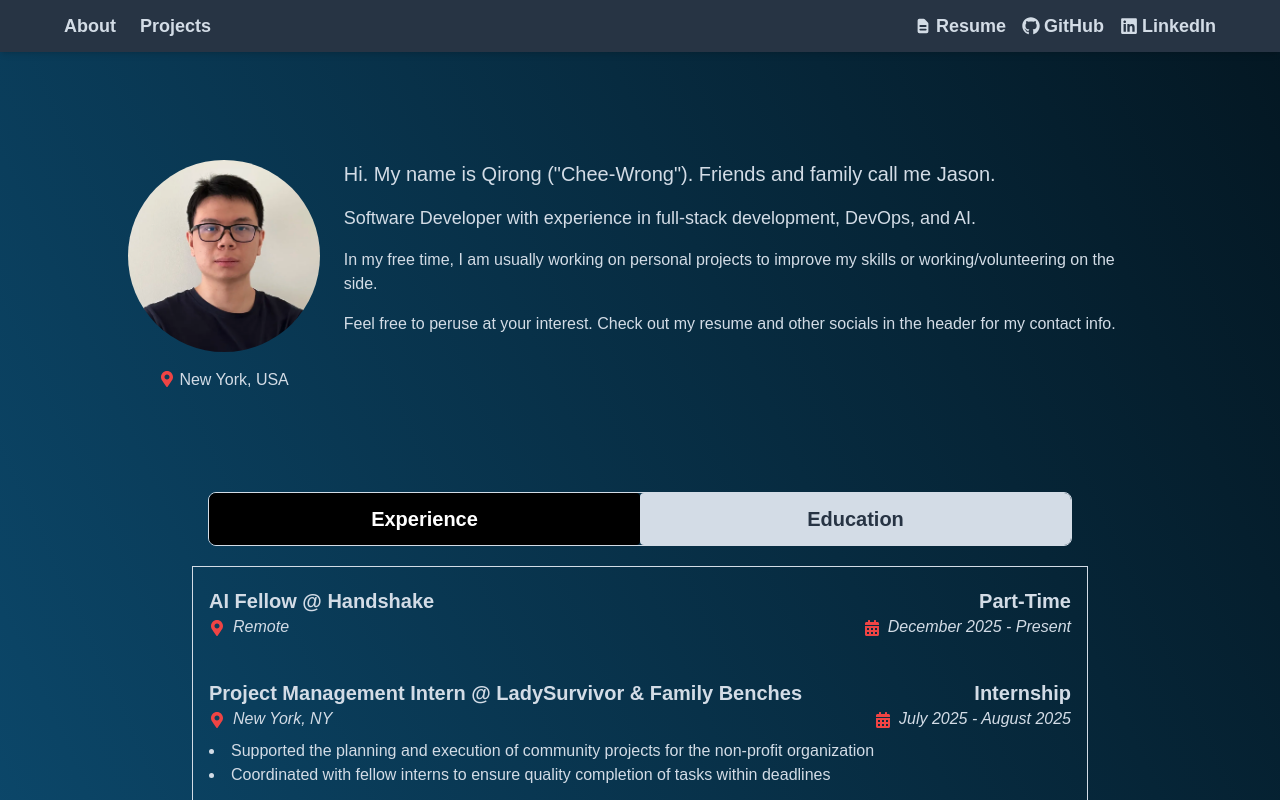
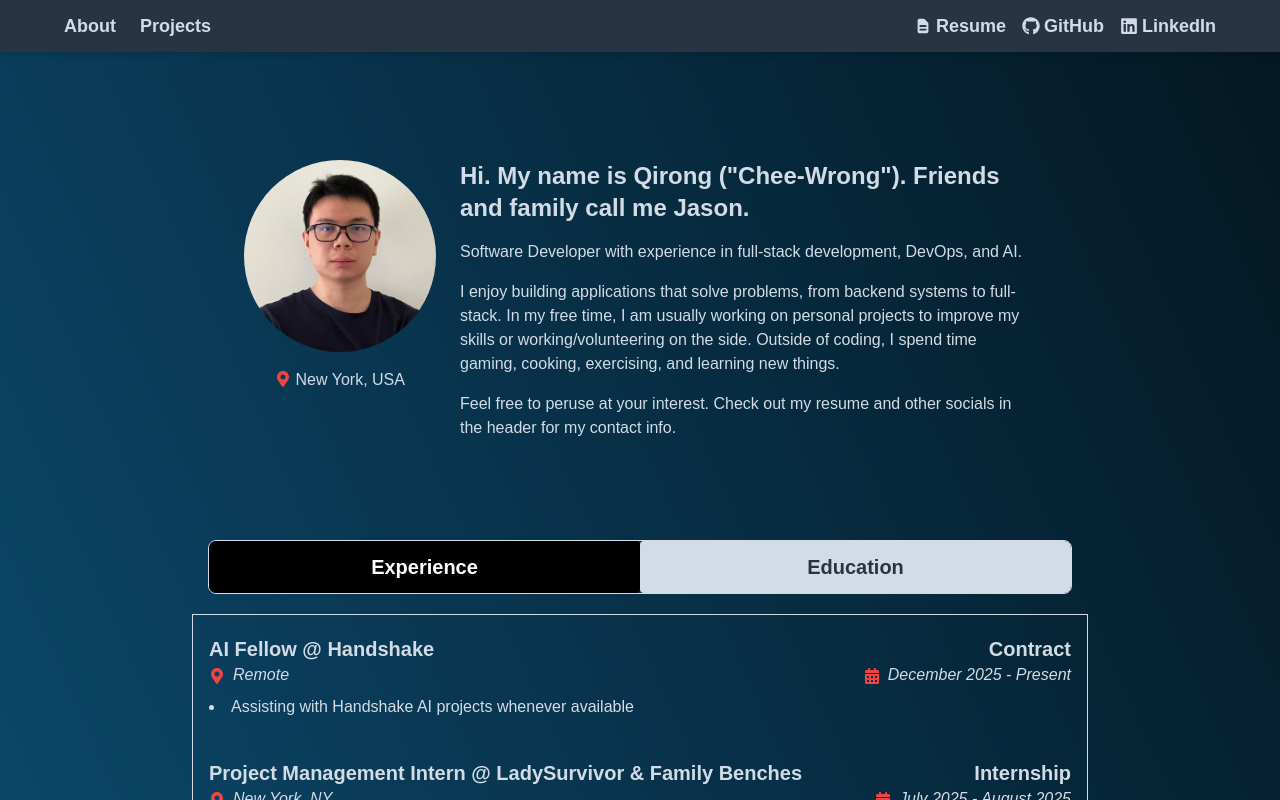
Before and after one commit to WhoThisPerson/Portfolio, a React (Vite) app: page / in a window 1280 px wide. Shown: the top 800 px of the page. Built offline with nearby package versions, Linux system fonts and the light colour scheme; no server answers.

Commit message:
style: Updating experience. Updating about section with more details

```diff
--- a/src/components/About/About.tsx
+++ b/src/components/About/About.tsx
@@ -22,19 +22,21 @@ const About = () => {
                 </div>
 
                 {/* Right Side Wrapper- Details */}
-                <div>
-                    <div className="text-bold text-xl mb-4 flex items-center space-x-2">
+                <div className="max-w-xl text-center sm:text-left">
+                    <h1 className="font-semibold text-2xl mb-4">
                         Hi. My name is Qirong ("Chee-Wrong"). Friends and family call me Jason.
-                    </div>
-                    <div className="text-bold text-lg mb-4 flex items-center space-x-2">
+                    </h1>
+                    <h2 className="text-l mb-4">
                         Software Developer with experience in full-stack development, DevOps, and
                         AI.
-                    </div>
+                    </h2>
 
-                    <div className="mt-4">
+                    <p className="mt-4">
+                        I enjoy building applications that solve problems, from backend systems to full-stack.
                         In my free time, I am usually working on personal projects to improve my skills or
-                        working/volunteering on the side.
-                    </div>
+                        working/volunteering on the side. Outside of coding, I spend time gaming, cooking, exercising,
+                        and learning new things.
+                    </p>
 
                     <p className="mt-4">
                         Feel free to peruse at your interest. Check out my resume and other socials in
--- a/src/components/Experience/Experience.tsx
+++ b/src/components/Experience/Experience.tsx
@@ -7,10 +7,10 @@ const Experience = () => {
             company: "Handshake",
             location: "Remote",
             position: "AI Fellow",
-            role_type: "Part-Time",
+            role_type: "Contract",
             start: "December 2025",
             end: "Present",
-            details: []
+            details: ["Assisting with Handshake AI projects whenever available"]
         },
         {
             company: "LadySurvivor & Family Benches",
```
